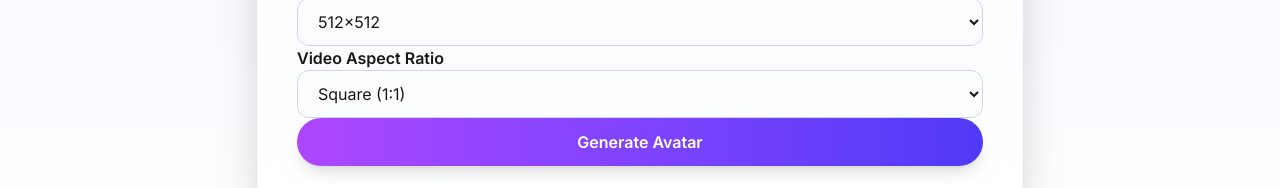
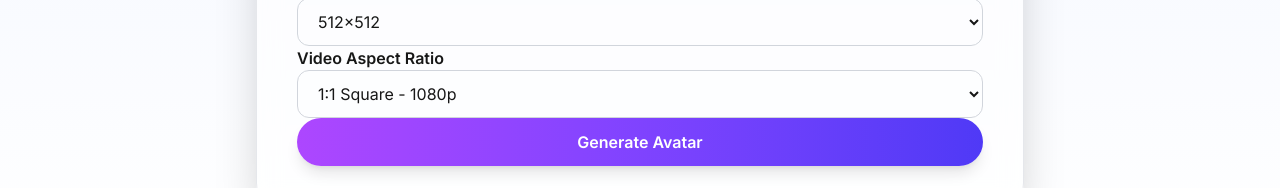
Before and after one commit to kruthish18/prompt-painter, a Next.js app: page / in a window 1280 px wide. Shown: the part 541-729 px from the top of the page. Built offline with nearby package versions, Linux system fonts and the light colour scheme.

Commit message:
fixing video generation width/height issue

```diff
--- a/components/PromptForm.tsx
+++ b/components/PromptForm.tsx
@@ -43,22 +43,22 @@ const imageAspectRatios = [
     { label: "768x512", value: "768x512" },
 ];
 
+// const videoAspectRatios = [
+//     { label: "Square (1:1)", value: "1080x1080" },
+//     { label: "Landscape (16:9)", value: "1920x1080" },
+//     { label: "Portrait (9:16)", value: "1080x1920" },
+// ];
+
 const videoAspectRatios = [
-    { label: "Square (1:1)", value: "1080x1080" },
-    { label: "Landscape (16:9)", value: "1920x1080" },
-    { label: "Portrait (9:16)", value: "1080x1920" },
+    { label: "1:1 Square - 480p", value: "640x640" },
+    { label: "1:1 Square - 1080p", value: "1440x1440" },
+    { label: "16:9 Landscape - 480p", value: "1920x1088" },
+    { label: "16:9 Landscape - 1080p", value: "1920x1088" },
+    { label: "21:9 Ultra-Wide/Landscape - 480p", value: "960x416" },
+    { label: "21:9 Ultra-Wide/Landscape - 480p", value: "2176x928" },
+    { label: "9:16 Tall/Portrait - 480p", value: "480x864" },
+    { label: "9:16 Tall/Portrait - 480p", value: "1088x1920" },
 ];
-
-// const videoAspectRatios = [
-//     { label: "1:1 Square - 480p", value: "640x640" },
-//     { label: "1:1 Square - 1080p", value: "1440x1440" },
-//     { label: "16:9 Landscape - 480p", value: "1920x1088" },
-//     { label: "16:9 Landscape - 1080p", value: "1920x1088" },
-//     { label: "21:9 Ultra-Wide/Landscape - 480p", value: "960x416" },
-//     { label: "21:9 Ultra-Wide/Landscape - 480p", value: "2176x928" },
-//     { label: "9:16 Tall/Portrait - 480p", value: "480x864" },
-//     { label: "9:16 Tall/Portrait - 480p", value: "1088x1920" },
-// ];
 
 export default function PromptForm() {
     const [form, setForm] = useState<FormData>({
```
